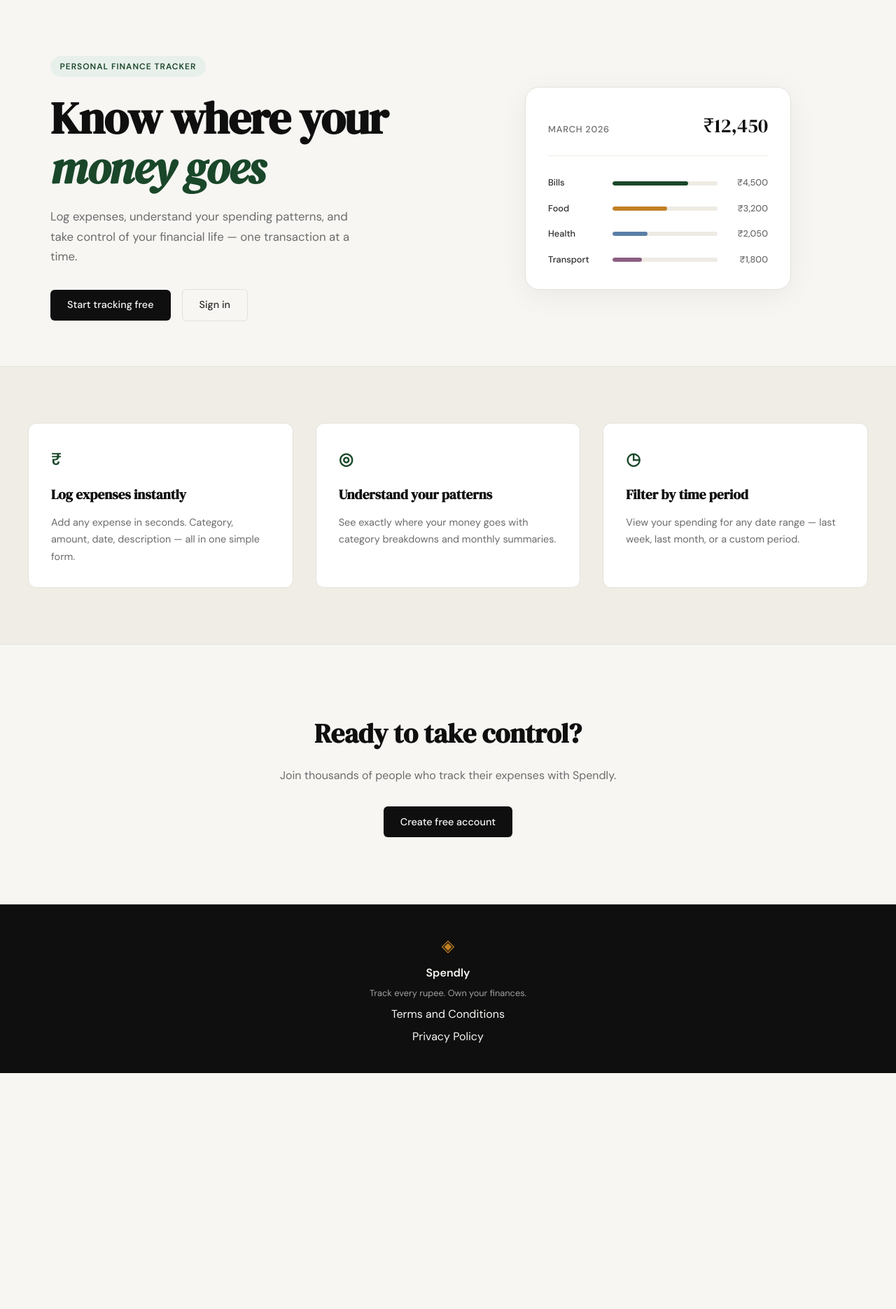
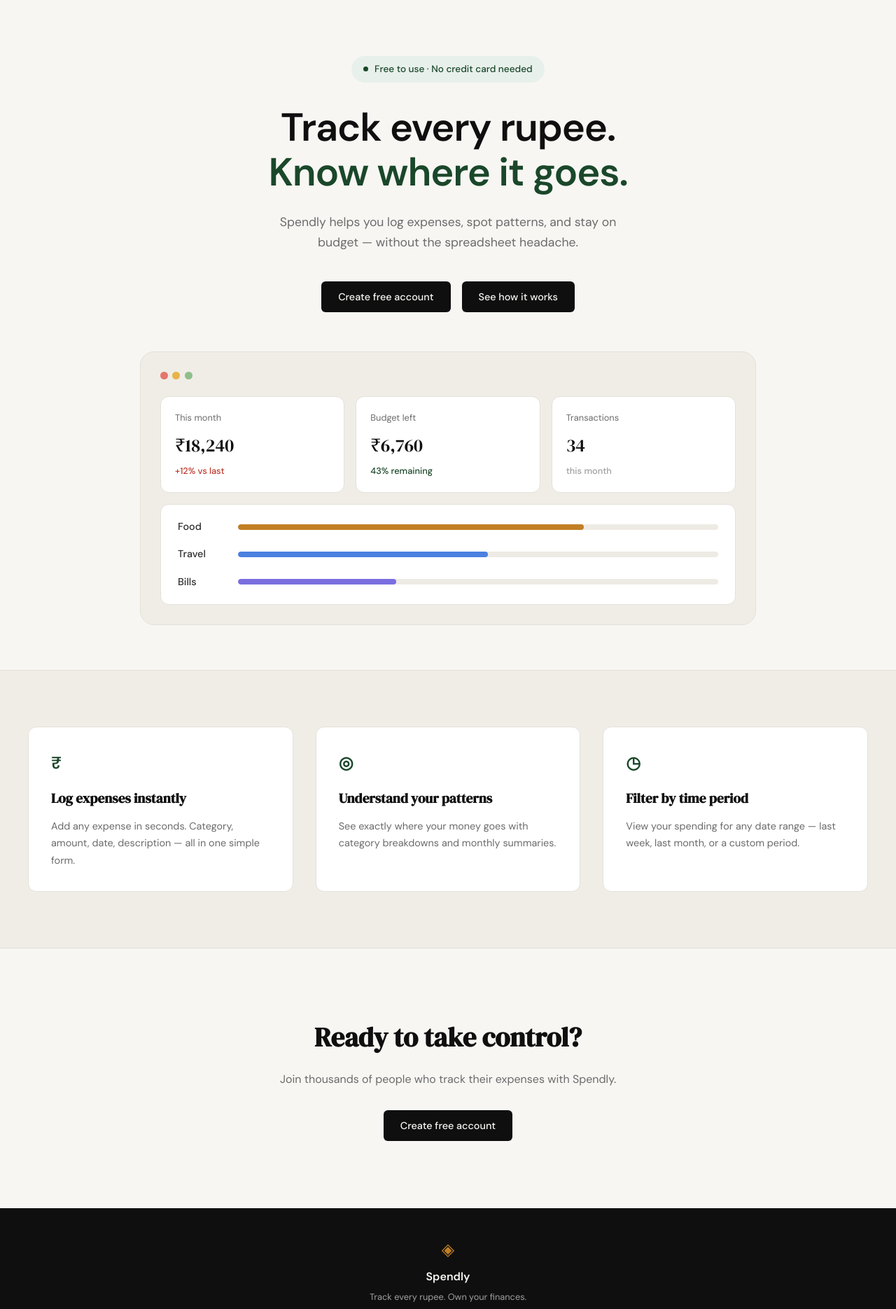
Before and after one commit to SWAGATAMBAZ/Spendly, a Flask app: page / in a window 1280 px wide. Shown: the part 61-1931 px from the top of the page at 70% size. Before the commit the page ends 1594 px from the top, so only its background shows below. Run offline with Flask 3, Linux system fonts and the light colour scheme.

Commit message:
landing: redesign hero section to match mockup
Co-Authored-By: Claude Sonnet 5 <noreply@anthropic.com>
Claude-Session: https://claude.ai/code/session_01L8wFydPxF6gYupVumYhi9N

```diff
--- a/static/css/style.css
+++ b/static/css/style.css
@@ -125,53 +125,65 @@ a { color: inherit; text-decoration: none; }
 
 .hero {
     padding: 5rem 2rem 4rem;
-    display: grid;
-    grid-template-columns: 1fr 1fr;
-    gap: 4rem;
-    align-items: center;
     max-width: var(--max-width);
     margin: 0 auto;
+    text-align: center;
+}
+
+.hero-inner {
+    max-width: 640px;
+    margin: 0 auto 3.5rem;
 }
 
 .hero-badge {
-    display: inline-block;
+    display: inline-flex;
+    align-items: center;
+    gap: 0.55rem;
     background: var(--accent-light);
     color: var(--accent);
-    font-size: 0.75rem;
-    font-weight: 600;
-    letter-spacing: 0.08em;
-    text-transform: uppercase;
-    padding: 0.35rem 0.85rem;
+    font-size: 0.85rem;
+    font-weight: 500;
+    padding: 0.5rem 1.1rem;
     border-radius: 999px;
+    margin-bottom: 2rem;
+}
+
+.hero-badge-dot {
+    width: 7px;
+    height: 7px;
+    border-radius: 50%;
+    background: var(--accent);
+    flex-shrink: 0;
+}
+
+.hero-title {
+    font-family: var(--font-body);
+    font-weight: 700;
+    font-size: clamp(2.5rem, 5.5vw, 3.5rem);
+    line-height: 1.15;
+    letter-spacing: -0.02em;
+    color: var(--ink);
     margin-bottom: 1.5rem;
 }
 
-.hero-title {
-    font-family: var(--font-display);
-    font-size: clamp(2.5rem, 5vw, 4rem);
-    line-height: 1.1;
-    letter-spacing: -0.02em;
-    color: var(--ink);
-    margin-bottom: 1.25rem;
-}
-
-.hero-title em {
-    font-style: italic;
+.hero-title-accent {
+    display: block;
     color: var(--accent);
 }
 
 .hero-subtitle {
-    font-size: 1.05rem;
+    font-size: 1.1rem;
     color: var(--ink-muted);
     line-height: 1.7;
-    max-width: 460px;
-    margin-bottom: 2rem;
+    max-width: 520px;
+    margin: 0 auto 2.5rem;
 }
 
 .hero-actions {
     display: flex;
     gap: 1rem;
     align-items: center;
+    justify-content: center;
 }
 
 /* ------------------------------------------------------------------ */
@@ -184,55 +196,96 @@ a { color: inherit; text-decoration: none; }
 }
 
 .mock-card {
+    background: var(--paper-warm);
+    border: 1px solid var(--border);
+    border-radius: var(--radius-lg);
+    padding: 1.75rem;
+    width: 100%;
+    max-width: 880px;
+}
+
+.mock-card-dots {
+    display: flex;
+    gap: 0.4rem;
+    margin-bottom: 1.5rem;
+}
+
+.mock-dot {
+    width: 11px;
+    height: 11px;
+    border-radius: 50%;
+}
+
+.mock-dot-red { background: #e5766c; }
+.mock-dot-yellow { background: #e8b34a; }
+.mock-dot-green { background: #8fbf8a; }
+
+.mock-stats {
+    display: grid;
+    grid-template-columns: repeat(3, 1fr);
+    gap: 1rem;
+    margin-bottom: 1rem;
+}
+
+.mock-stat {
     background: var(--paper-card);
     border: 1px solid var(--border);
-    border-radius: var(--radius-lg);
-    padding: 2rem;
-    width: 100%;
-    max-width: 380px;
-    box-shadow: 0 8px 40px rgba(0,0,0,0.06);
+    border-radius: var(--radius-md);
+    padding: 1.25rem;
+    text-align: left;
 }
 
-.mock-card-header {
-    display: flex;
-    justify-content: space-between;
-    align-items: baseline;
-    margin-bottom: 1.75rem;
-    padding-bottom: 1.25rem;
-    border-bottom: 1px solid var(--border-soft);
+.mock-stat-label {
+    display: block;
+    font-size: 0.8rem;
+    color: var(--ink-muted);
+    margin-bottom: 0.5rem;
 }
 
-.mock-label {
+.mock-stat-value {
+    display: block;
+    font-family: var(--font-display);
+    font-size: 1.6rem;
+    color: var(--ink);
+    margin-bottom: 0.4rem;
+}
+
+.mock-stat-delta {
+    display: block;
     font-size: 0.8rem;
     font-weight: 500;
-    color: var(--ink-muted);
-    text-transform: uppercase;
-    letter-spacing: 0.06em;
 }
 
-.mock-total {
-    font-family: var(--font-display);
-    font-size: 1.75rem;
-    color: var(--ink);
+.mock-stat-delta-down { color: var(--danger); }
+.mock-stat-delta-up { color: var(--accent); }
+.mock-stat-delta-neutral { color: var(--ink-faint); }
+
+.mock-bars {
+    background: var(--paper-card);
+    border: 1px solid var(--border);
+    border-radius: var(--radius-md);
+    padding: 1.25rem 1.5rem;
+    display: flex;
+    flex-direction: column;
+    gap: 1rem;
+    text-align: left;
 }
-
-.mock-bars { display: flex; flex-direction: column; gap: 1rem; }
 
 .mock-bar-row {
     display: grid;
-    grid-template-columns: 80px 1fr 60px;
+    grid-template-columns: 70px 1fr;
     align-items: center;
-    gap: 0.75rem;
+    gap: 1rem;
 }
 
 .mock-cat {
-    font-size: 0.8rem;
+    font-size: 0.9rem;
     font-weight: 500;
     color: var(--ink-soft);
 }
 
 .mock-bar-track {
-    height: 6px;
+    height: 8px;
     background: var(--border-soft);
     border-radius: 999px;
     overflow: hidden;
@@ -240,21 +293,13 @@ a { color: inherit; text-decoration: none; }
 
 .mock-bar {
     height: 100%;
-    background: var(--accent);
+    background: var(--accent-2);
     border-radius: 999px;
     transition: width 0.6s ease;
 }
 
-.mock-bar-2 { background: var(--accent-2); }
-.mock-bar-3 { background: #5b7fa6; }
-.mock-bar-4 { background: #8b5e83; }
-
-.mock-amt {
-    font-size: 0.8rem;
-    font-weight: 500;
-    color: var(--ink-muted);
-    text-align: right;
-}
+.mock-bar-2 { background: #4a80e0; }
+.mock-bar-3 { background: #7b6fe0; }
 
 /* ------------------------------------------------------------------ */
 /* Buttons                                                             */
@@ -582,14 +627,8 @@ a { color: inherit; text-decoration: none; }
 /* ------------------------------------------------------------------ */
 
 @media (max-width: 900px) {
-    .hero {
-        grid-template-columns: 1fr;
-        text-align: center;
-    }
-
     .hero-subtitle { max-width: 100%; }
-    .hero-actions { justify-content: center; }
-    .hero-visual { display: none; }
+    .mock-stats { grid-template-columns: 1fr; }
 
     .features-inner { grid-template-columns: 1fr; }
 }
@@ -597,5 +636,7 @@ a { color: inherit; text-decoration: none; }
 @media (max-width: 600px) {
     .nav-links a:not(.nav-cta) { display: none; }
     .hero { padding: 3rem 1rem 2rem; }
+    .hero-actions { flex-direction: column; }
+    .hero-actions .btn-primary { width: 100%; text-align: center; }
     .legal { padding: 3rem 1rem 2.5rem; }
 }
--- a/templates/landing.html
+++ b/templates/landing.html
@@ -6,55 +6,65 @@
 
 <section class="hero">
     <div class="hero-inner">
-        <div class="hero-badge">Personal Finance Tracker</div>
+        <div class="hero-badge">
+            <span class="hero-badge-dot"></span>
+            Free to use &middot; No credit card needed
+        </div>
         <h1 class="hero-title">
-            Know where your<br>
-            <em>money goes</em>
+            Track every rupee.<br>
+            <span class="hero-title-accent">Know where it goes.</span>
         </h1>
         <p class="hero-subtitle">
-            Log expenses, understand your spending patterns,
-            and take control of your financial life —
-            one transaction at a time.
+            Spendly helps you log expenses, spot patterns, and stay
+            on budget — without the spreadsheet headache.
         </p>
         <div class="hero-actions">
-            <a href="{{ url_for('register') }}" class="btn-primary">Start tracking free</a>
-            <a href="{{ url_for('login') }}" class="btn-ghost">Sign in</a>
+            <a href="{{ url_for('register') }}" class="btn-primary">Create free account</a>
+            <a href="#" class="btn-primary">See how it works</a>
         </div>
     </div>
     <div class="hero-visual">
         <div class="mock-card">
-            <div class="mock-card-header">
-                <span class="mock-label">March 2026</span>
-                <span class="mock-total">₹12,450</span>
+            <div class="mock-card-dots">
+                <span class="mock-dot mock-dot-red"></span>
+                <span class="mock-dot mock-dot-yellow"></span>
+                <span class="mock-dot mock-dot-green"></span>
+            </div>
+            <div class="mock-stats">
+                <div class="mock-stat">
+                    <span class="mock-stat-label">This month</span>
+                    <span class="mock-stat-value">₹18,240</span>
+                    <span class="mock-stat-delta mock-stat-delta-down">+12% vs last</span>
+                </div>
+                <div class="mock-stat">
+                    <span class="mock-stat-label">Budget left</span>
+                    <span class="mock-stat-value">₹6,760</span>
+                    <span class="mock-stat-delta mock-stat-delta-up">43% remaining</span>
+                </div>
+                <div class="mock-stat">
+                    <span class="mock-stat-label">Transactions</span>
+                    <span class="mock-stat-value">34</span>
+                    <span class="mock-stat-delta mock-stat-delta-neutral">this month</span>
+                </div>
             </div>
             <div class="mock-bars">
                 <div class="mock-bar-row">
-                    <span class="mock-cat">Bills</span>
+                    <span class="mock-cat">Food</span>
                     <div class="mock-bar-track">
                         <div class="mock-bar" style="width: 72%"></div>
                     </div>
-                    <span class="mock-amt">₹4,500</span>
                 </div>
                 <div class="mock-bar-row">
-                    <span class="mock-cat">Food</span>
+                    <span class="mock-cat">Travel</span>
                     <div class="mock-bar-track">
                         <div class="mock-bar mock-bar-2" style="width: 52%"></div>
                     </div>
-                    <span class="mock-amt">₹3,200</span>
                 </div>
                 <div class="mock-bar-row">
-                    <span class="mock-cat">Health</span>
+                    <span class="mock-cat">Bills</span>
                     <div class="mock-bar-track">
                         <div class="mock-bar mock-bar-3" style="width: 33%"></div>
                     </div>
-                    <span class="mock-amt">₹2,050</span>
-                </div>
-                <div class="mock-bar-row">
-                    <span class="mock-cat">Transport</span>
-                    <div class="mock-bar-track">
-                        <div class="mock-bar mock-bar-4" style="width: 28%"></div>
-                    </div>
-                    <span class="mock-amt">₹1,800</span>
                 </div>
             </div>
         </div>
```
